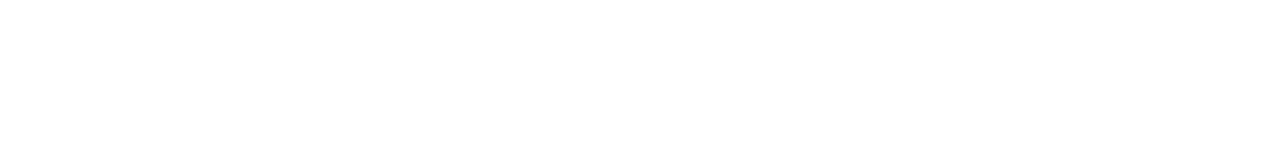
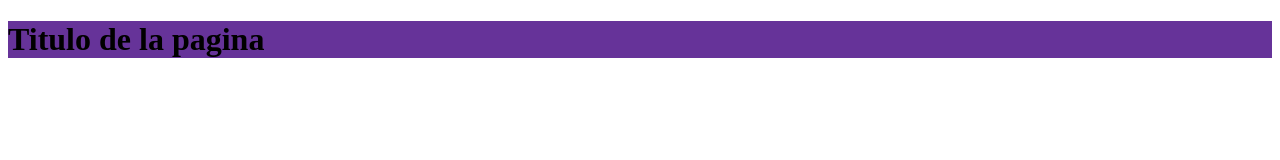
Before and after one commit to Manolo-dl/EntDes, a plain HTML site: page index.html in a window 1280 px wide. Drawn offline with Linux system fonts and the light colour scheme.

Commit message:
titulo morado

```diff
--- a/index.html
+++ b/index.html
@@ -6,6 +6,6 @@
     <title>Document</title>
 </head>
 <body>
-
+    <h1 style="background-color: rebeccapurple;">Titulo de la pagina</h1>
 </body>
 </html>
```
